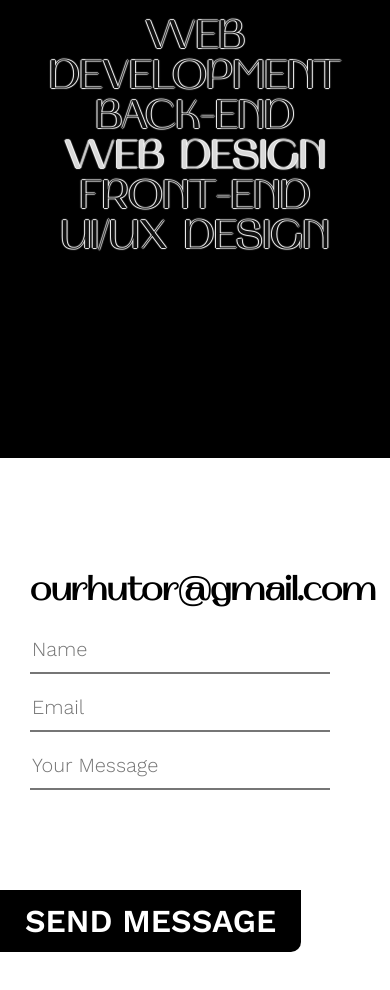
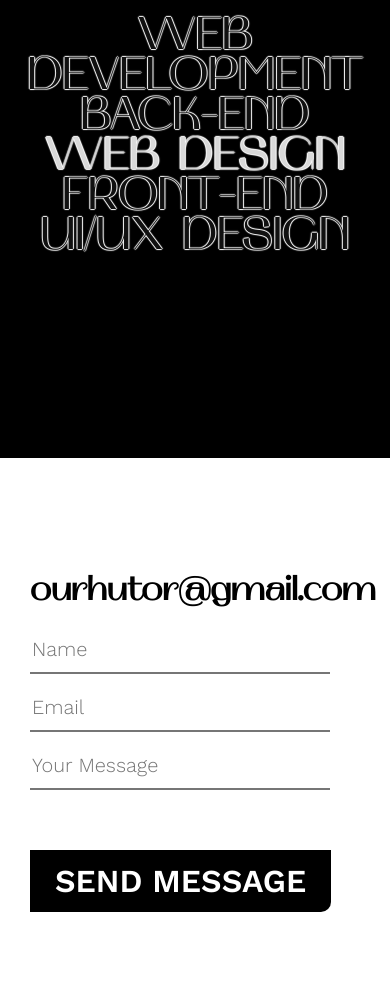
Before and after one commit to ChekhovskyiVlad/hutor, a React (Vite) app: page / in a window 390 px wide. Shown: the part 2260-3250 px from the top of the page. Built offline with nearby package versions, Linux system fonts and the light colour scheme.

Commit message:
8 commit

```diff
--- a/src/components/Main/Main.scss
+++ b/src/components/Main/Main.scss
@@ -264,6 +264,12 @@ $gradient:  1px 0 1px #fff,
 }
 
 @media (max-width: 530px) {
+    .description__background-photo {
+        position: absolute;
+        padding-top: 260px;
+        width: 400px;
+        height: 600px;
+    }
     .social{
         display: none;
     }
@@ -296,7 +302,7 @@ $gradient:  1px 0 1px #fff,
         font-size: 24px;
     }
     .offers__list-item{
-        font-size: 40px;
+        font-size: 46px;
         line-height: 40px;
     }
     .contact__form-table{
@@ -316,8 +322,8 @@ $gradient:  1px 0 1px #fff,
         justify-content: center;
     }
     .contact__form-button-container{
-        padding-left: 0px;
-        padding-top: 100px;
+        padding-left: 30px;
+        padding-top: 60px;
     }
     .contact__form-button{
         padding:7px 25px;
```
